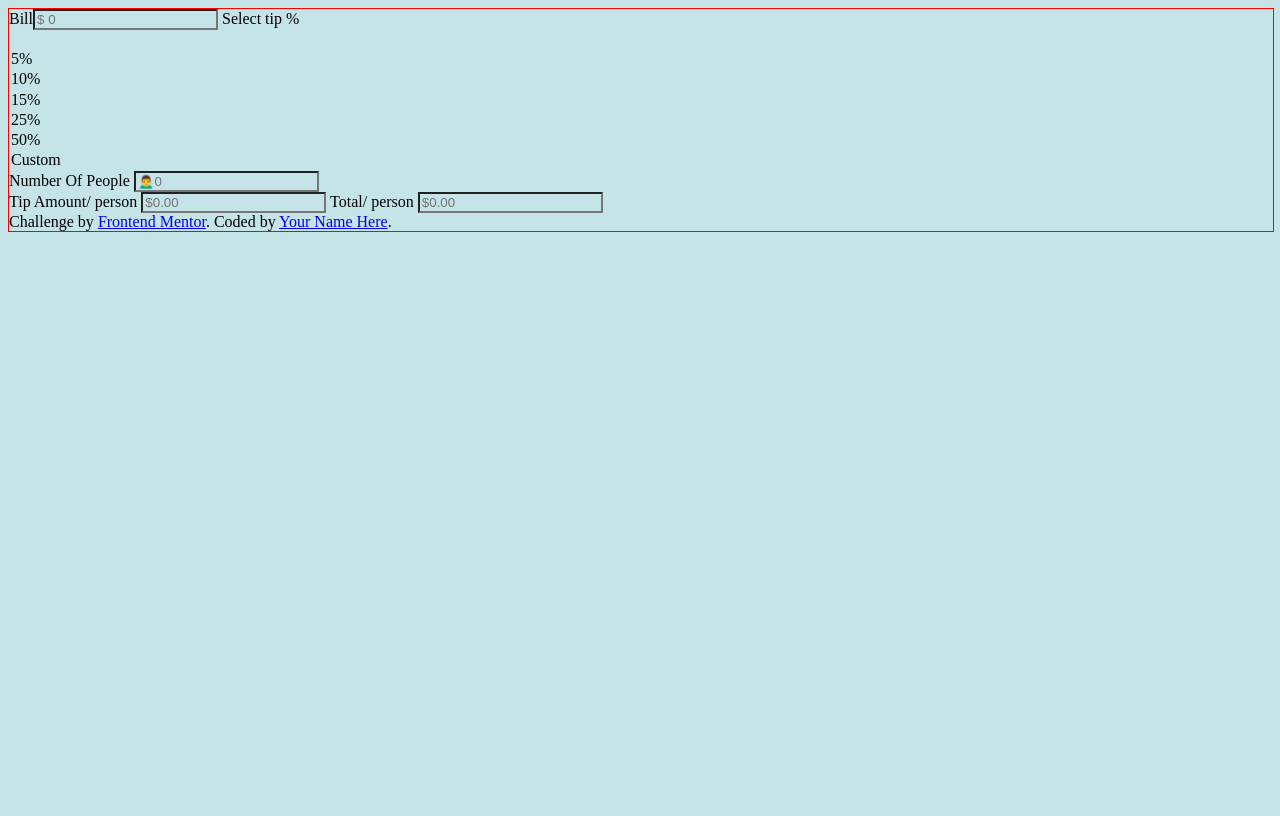
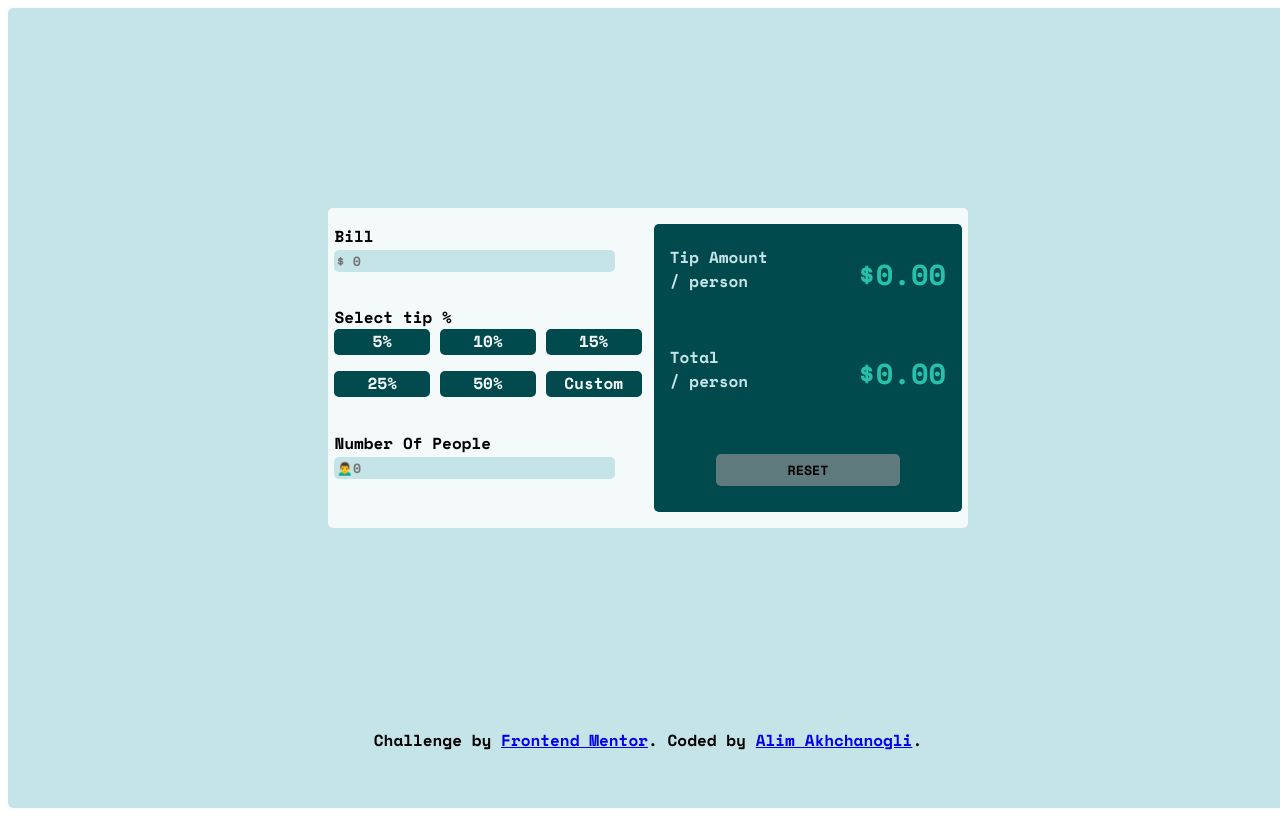
Before and after one commit to Alim1899/Tip-calculator, a website: page index.html in a window 1280 px wide. Drawn offline with nearby package versions, Linux system fonts and the light colour scheme.

Commit message:
Added CSS

```diff
--- a/index.html
+++ b/index.html
@@ -11,23 +11,23 @@
 
 </head>
 <body>
-  <div class="background">
+  <div class="calculator">
     <div class="content">
-<div>
+
   <div class="section-1">
     <label class="billLabel">Bill<input placeholder="$ 0">
 </label>
 
   <label class="optionsLabel">
     Select tip %
-    <optgroup class="tipOptions">
+    <div class="tipOptions">
   <option class="option-1" value="5">5%</option>
   <option class="option-2" value="10">10%</option>
   <option class="option-3" value="15">15%</option>
   <option class="option-4" value="25">25%</option>
   <option class="option-5" value="50">50%</option>
   <option class="option-6" value="custom">Custom</option>
-  </optgroup>
+    </div>
 </label>
 
 <label class="peopleLabel">
@@ -35,21 +35,29 @@
   <Input class="people" placeholder="🙍‍♂️0">
 </label>
   </div>
-  <div class="section-2">
-    <label class="amountLabel">
-      Tip Amount<span class="lineSplitter">/ person</span>
-      <input class="amount" placeholder="$0.00">
-    </label>
-    <label class="totalLabel">
-      Total<span class="lineSplitter">/ person</span>
-      <input class="total" placeholder="$0.00">
-    </label>
-  </div>
 
 
 
-</div>
+  <div class="section-2">
 
+    <div class="amountLabel split">
+     <h4>Tip Amount
+      <br>/ person
+     </h4>
+      <h3 class="splitter">$0.00</h3>
+    </div>
+
+    <div class="total split">
+      <h4>Total
+       <br>/ person
+     </h4>
+       <h3 class="splitter">$0.00</h3>
+     </div>
+
+  <button class="reset" type="reset">RESET</button>
+
+
+  </div>
 
 
 
@@ -58,7 +66,7 @@
     </div>
     <div class="attribution">
     Challenge by <a href="https://www.frontendmentor.io?ref=challenge" target="_blank">Frontend Mentor</a>.
-    Coded by <a href="#">Your Name Here</a>.
+    Coded by <a href="#https://github.com/Alim1899">Alim Akhchanogli</a>.
   </div>
   </div>
 
--- a/styles.css
+++ b/styles.css
@@ -1,3 +1,4 @@
+@import url('https://fonts.googleapis.com/css2?family=Space+Mono:wght@700&display=swap');
 :root{
     --cyan:hsl(172, 67%, 45%);
     --darkCyan:hsl(183, 100%, 15%);
@@ -7,12 +8,89 @@
     --veryLightCyan:hsl(189, 41%, 97%);
 }
 *{
-    background-color:var(--lightGrayish);
+    font-family: 'Space Mono', monospace;
+    border-radius: 5px;
+}
+.calculator{
+background-color:var(--lightGrayish);
+width: 100vw;
+height:100vh;
+box-sizing: border-box;
+padding: 0;
+overflow: hidden;
+}
+.section-1, .section-2{
+    position: relative;
+    width: 48%;
+    height: 90%;
+}
+.section-2{
+    color: var(--lightGrayish);
+    background-color: var(--darkCyan);
+    display: block;
+}
+.content{
+    display: flex;
+    justify-content: space-around;
+    align-items: center;
+    max-width: 50vw;
+    min-width: 500px;
+    min-height: 200px;
+    height: 40vh;
+    margin: auto;
+    margin-top: 25vh;
+    background-color: var(--veryLightCyan);
+}
+.split{
+    display: flex;
+    justify-content: space-between;
+    width: 90%;
+    margin: auto;
+}
+.splitter{
+    font-size: 1.8rem;
+    color: var(--cyan);
+}
+.reset{
+    background-color: var(--grayish);
+    width: 60%;
+    height: 2rem;
+    margin-left: 20%;
+    margin-top: 10%;
+    border: none;
+    cursor: pointer;
+
 }
 
-.background{
-width: 100%;
-height:100%;
-border: 1px solid red;
+.section-1{
+    display: grid;
+}
+.section-1>label>input{
+width: 90%;
+border: none;
+background-color: var(--lightGrayish);
+}
+.tipOptions{
+    display: grid;
+    grid-template-columns: 1fr 1fr 1fr;
+    column-gap: 10px;
+  row-gap: 1em;
+}
+.section-1>label>div>option{
+    background-color: var(--darkCyan);
+    color: var(--veryLightCyan);
+    text-align: center;
+    height: 25px;
+    cursor: pointer;
+}
 
+
+
+
+
+
+
+.attribution{
+    text-align: center;
+    margin-top: 25vh;
 }
```
